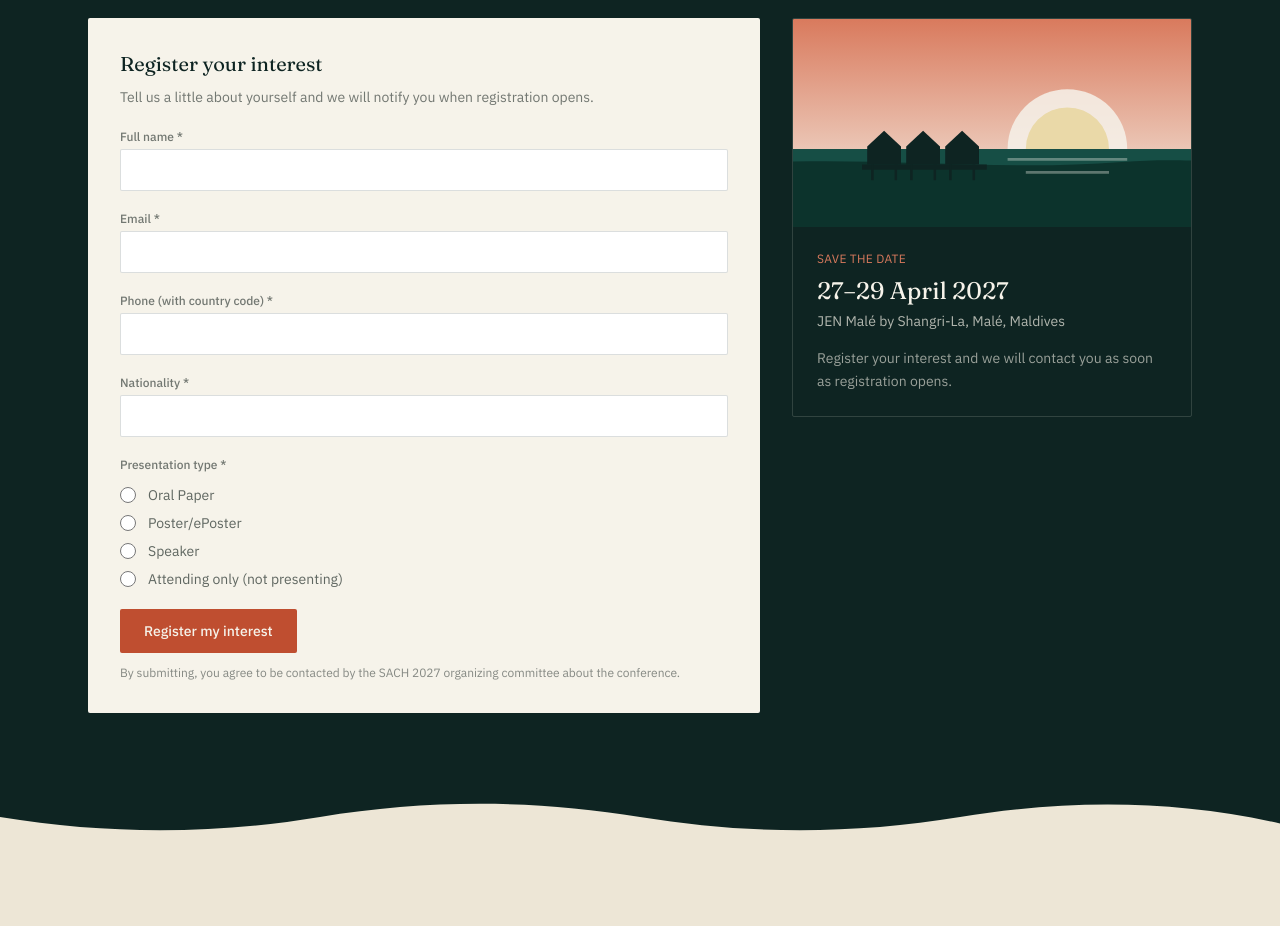
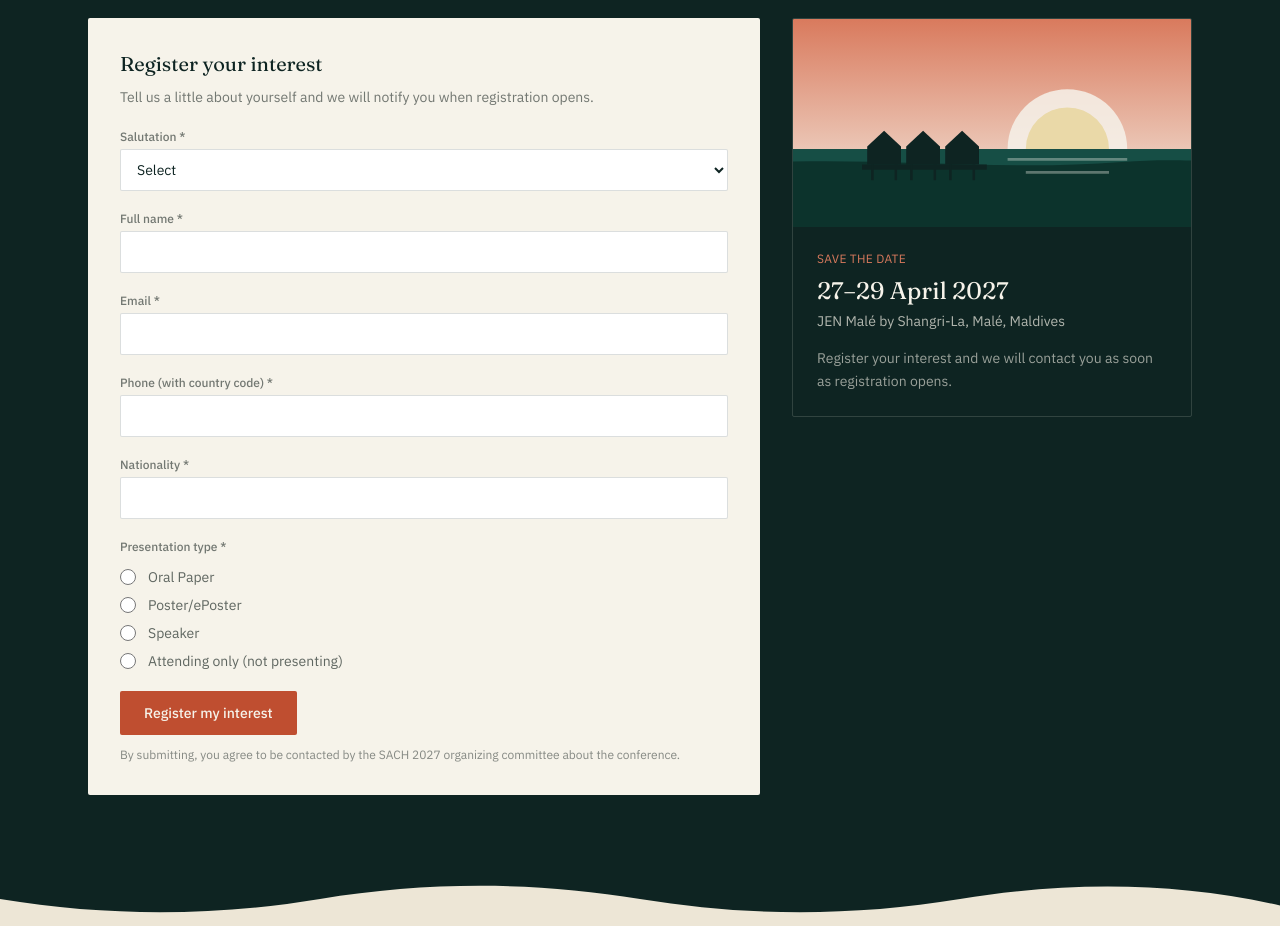
Before and after one commit to sach2027/SACH, a Next.js app: page / in a window 1280 px wide. Shown: the part 3060-3986 px from the top of the page. Built offline with nearby package versions, Linux system fonts and the light colour scheme.

Commit message:
Interest form: add required Salutation dropdown above Full name

```diff
--- a/src/components/InterestForm.tsx
+++ b/src/components/InterestForm.tsx
@@ -8,6 +8,8 @@ type Status = 'idle' | 'submitting' | 'success' | 'error';
 const inputClass =
   'w-full rounded-sm border border-ink/15 bg-white px-3 py-2.5 text-sm text-ink focus:border-reef focus:outline-none';
 const labelClass = 'mb-1 block text-xs font-medium text-slate/70';
+
+const salutations = ['Prof.', 'Dr.', 'Mr.', 'Ms.', 'Mrs.'];
 
 const presentationOptions = [
   'Oral Paper',
@@ -60,6 +62,7 @@ export default function InterestForm() {
     const text = (key: string) => String(fd.get(key) ?? '').trim();
 
     const payload = {
+      salutation: text('salutation'),
       name: text('name'),
       email: text('email'),
       phone: text('phone'),
@@ -108,6 +111,21 @@ export default function InterestForm() {
         </label>
       </div>
 
+      <div>
+        <label htmlFor="if-salutation" className={labelClass}>Salutation *</label>
+        <select
+          id="if-salutation"
+          name="salutation"
+          required
+          defaultValue=""
+          className={inputClass}
+        >
+          <option value="" disabled>Select</option>
+          {salutations.map((s) => (
+            <option key={s} value={s}>{s}</option>
+          ))}
+        </select>
+      </div>
       <div>
         <label htmlFor="if-name" className={labelClass}>Full name *</label>
         <input id="if-name" name="name" required maxLength={120} autoComplete="name" className={inputClass} />
```
